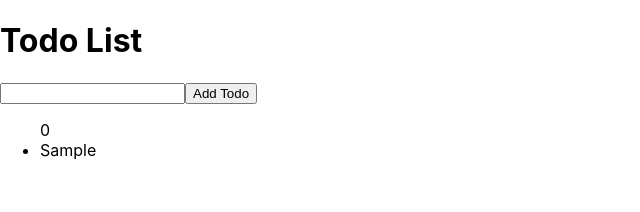
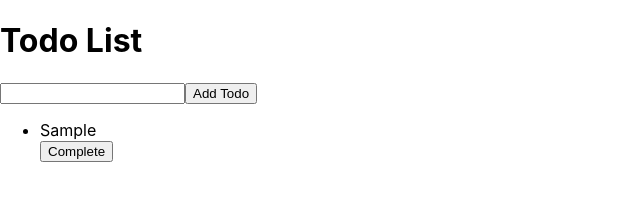
Before and after one commit to SkyHeads/clones-projects, a React (Create React App) app in the folder rick-and-morty/: page / in a window 1280 px wide. Both pictures are taken after typing "Sample" into the empty fields and a click on the button "Add Todo". Shown: the top 212 px of the page, without its empty margins (0-640 px from the left). Built offline with nearby package versions, Linux system fonts and the light colour scheme.

Commit message:
complete todos feature

```diff
--- a/rick-and-morty/src/App.tsx
+++ b/rick-and-morty/src/App.tsx
@@ -14,6 +14,12 @@ const App: React.FC = () => {
 
   const addTodo = (text: string) => {
     const newTodos: ITodo[] = [...todos, { text, complete: false }];
+    setTodos(newTodos);
+  };
+
+  const completeTodo = (index: number) => {
+    const newTodos: ITodo[] = [...todos];
+    newTodos[index].complete = !newTodos[index].complete;
     setTodos(newTodos);
   };
 
@@ -38,8 +44,10 @@ const App: React.FC = () => {
       </form>
       {todos.map((todo: ITodo, index: number) => (
         <ul key={index}>
-          <span>{index}</span>
           <li>{todo.text}</li>
+          <button type="button" onClick={() => completeTodo(index)}>
+            {todo.complete ? 'Incomplete' : 'Complete'}
+          </button>
         </ul>
       ))}
     </>
```
